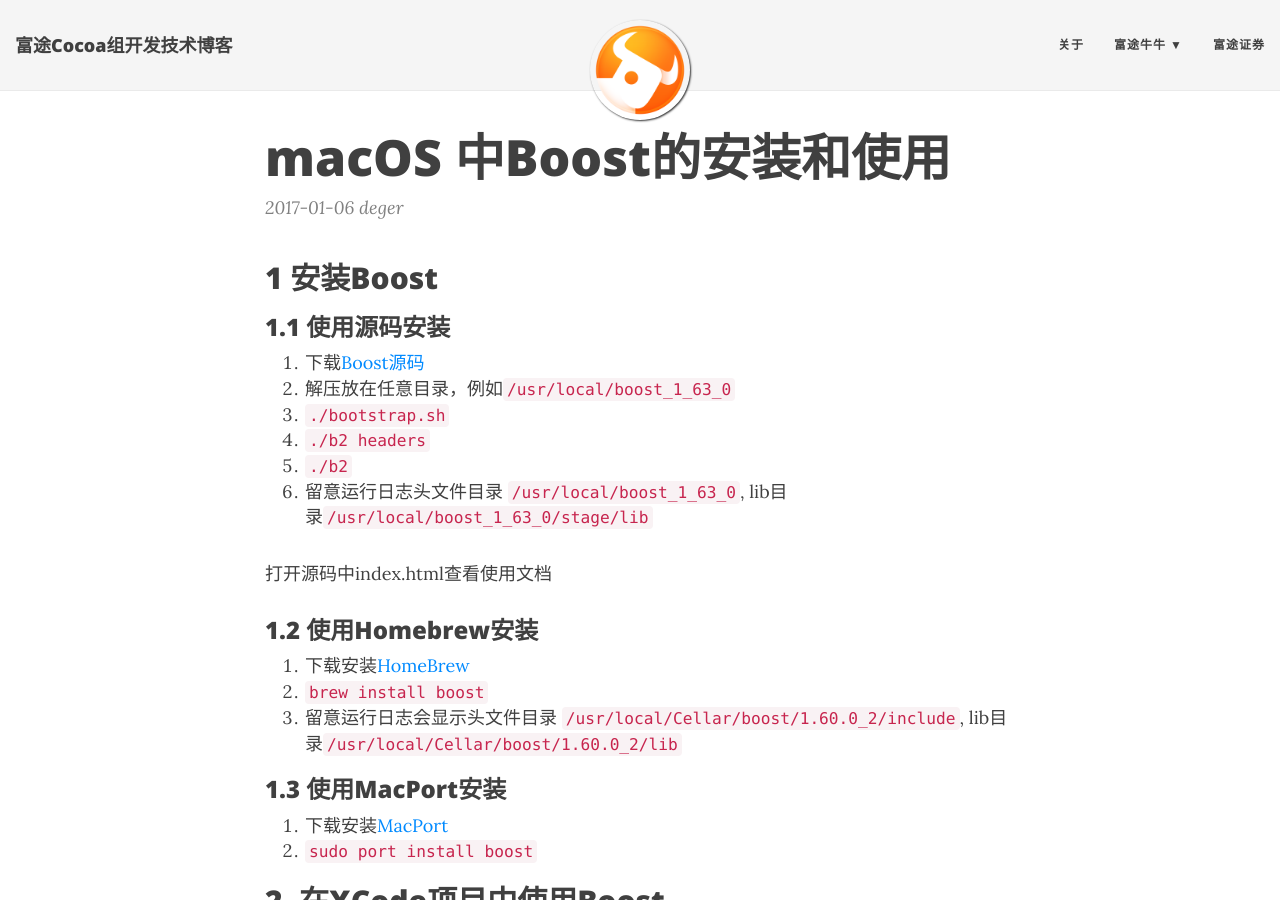
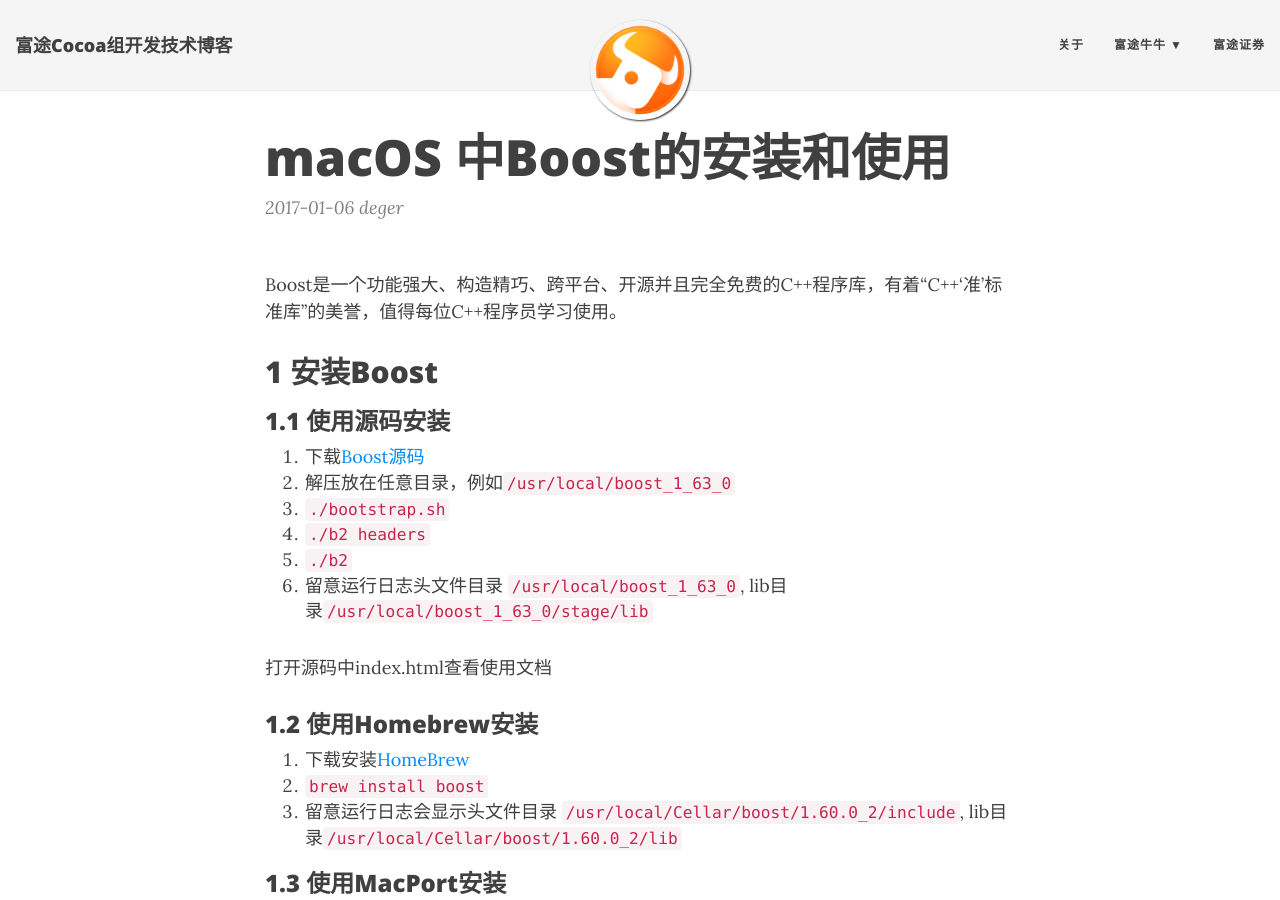
Before and after one commit to FuhuaWei/futucocoa.github.io, a Jekyll site: the page built from _posts/2017-01-06-macOSBoostInstallGuide.md, in a window 1280 px wide and 900 px high. Built offline with Jekyll 4.4.1, drawn with Linux system fonts in a browser that asks for light colours; nearby versions of some CDN libraries.

Commit message:
[improve]增加Boost介绍导语

```diff
--- a/_posts/2017-01-06-macOSBoostInstallGuide.md
+++ b/_posts/2017-01-06-macOSBoostInstallGuide.md
@@ -6,6 +6,9 @@
 author: deger
 
 ---
+
+Boost是一个功能强大、构造精巧、跨平台、开源并且完全免费的C++程序库，有着“C++‘准’标准库”的美誉，值得每位C++程序员学习使用。
+
 ## 1 安装Boost
 
 ### 1.1 使用源码安装
```
